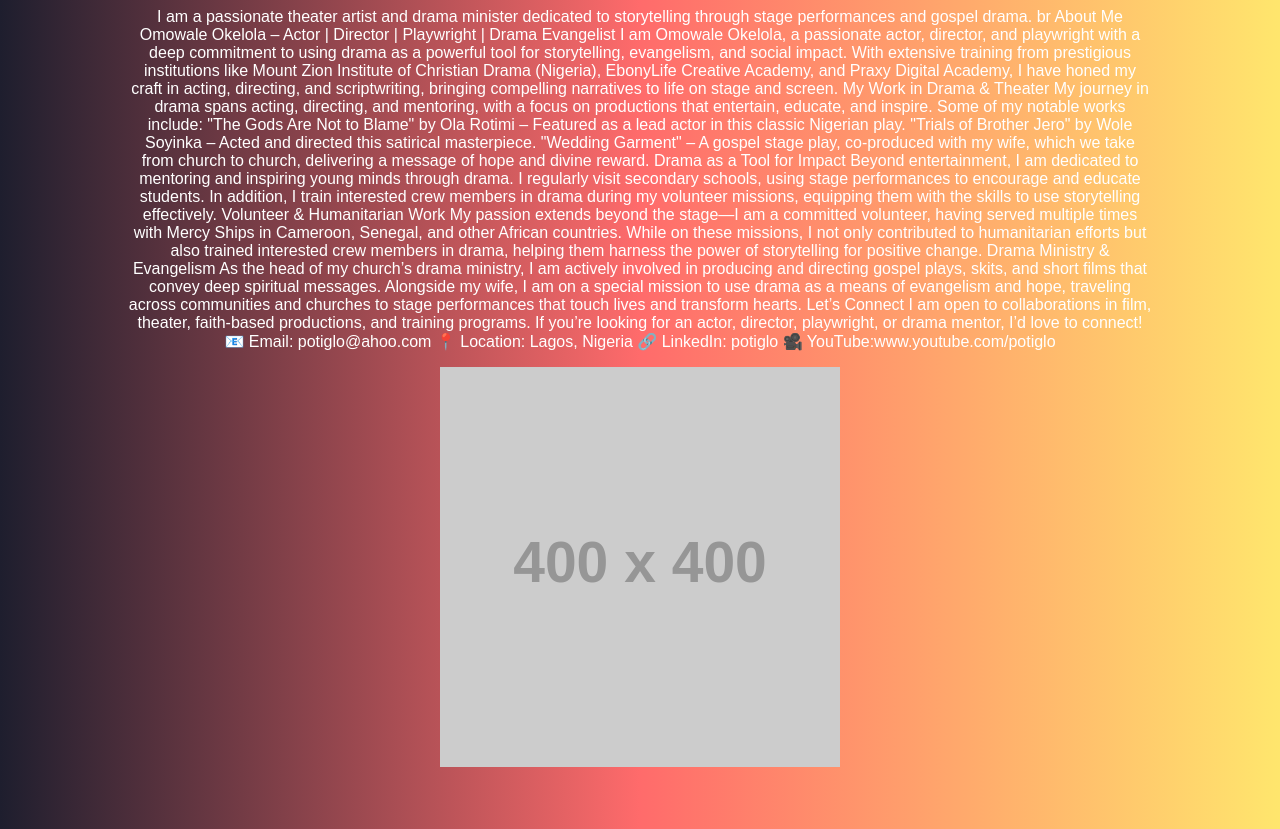
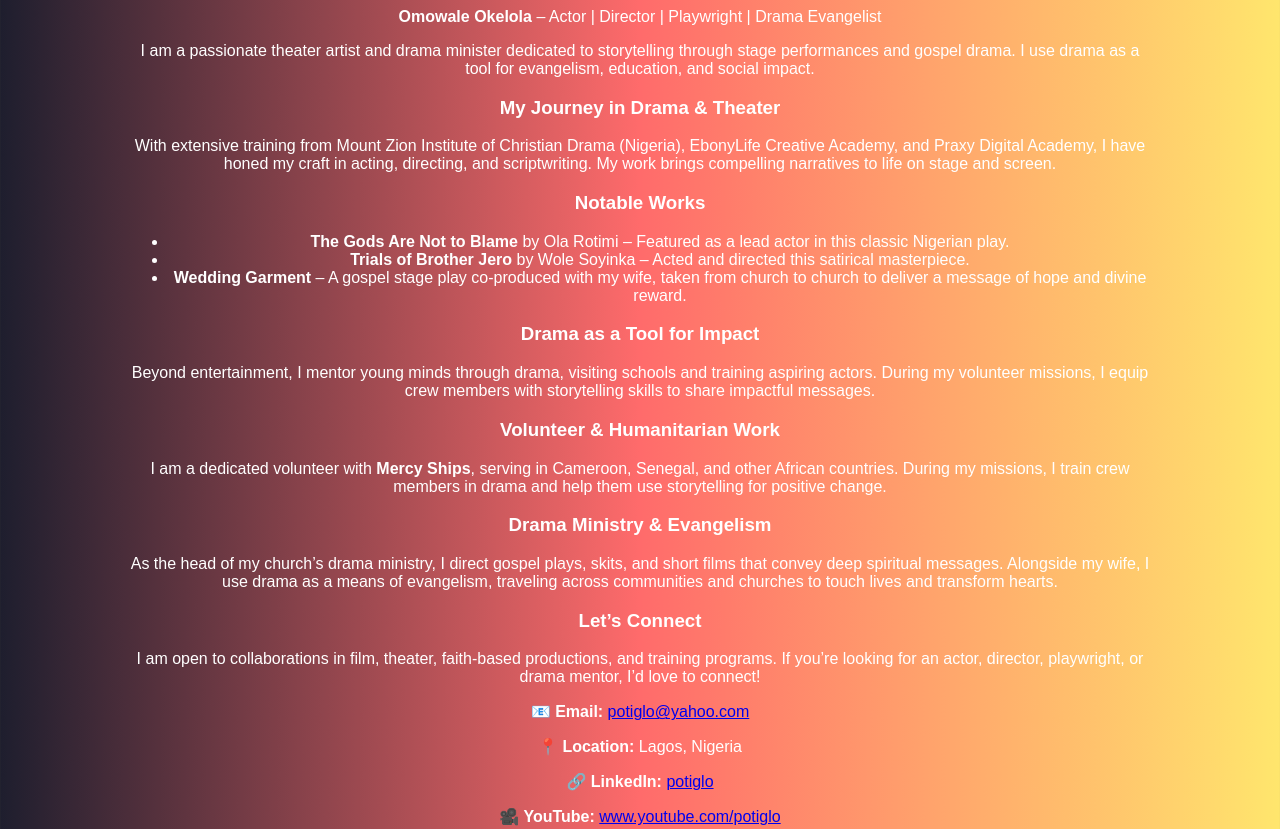
Before and after one commit to vtcbaruwa/WALE, a plain HTML site: page index.html in a window 1280 px wide. Shown: the part 1100-1929 px from the top of the page. Drawn offline with Linux system fonts and the light colour scheme; placeholder pictures from the web are drawn by us.

Commit message:
Update index.html

```diff
--- a/index.html
+++ b/index.html
@@ -3,10 +3,8 @@
 <head>
     <meta charset="UTF-8">
     <meta name="viewport" content="width=device-width, initial-scale=1.0">
-    <title>Omowale Okelola | Theater Portfolio
-</title>
+    <title>Omowale Okelola | Theater Portfolio</title>
     <link rel="stylesheet" href="styles.css">
-    </script>
     <link rel="stylesheet" href="https://cdnjs.cloudflare.com/ajax/libs/font-awesome/6.0.0/css/all.min.css">
 </head>
 <body>
@@ -30,34 +28,36 @@
 
     <section id="about">
         <h2>About Me</h2>
-        <p>I am a passionate theater artist and drama minister dedicated to storytelling through stage performances and gospel drama. br About Me
-Omowale Okelola – Actor | Director | Playwright | Drama Evangelist
-I am Omowale Okelola, a passionate actor, director, and playwright with a deep commitment to using drama as a powerful tool for storytelling, evangelism, and social impact. With extensive training from prestigious institutions like Mount Zion Institute of Christian Drama (Nigeria), EbonyLife Creative Academy, and Praxy Digital Academy, I have honed my craft in acting, directing, and scriptwriting, bringing compelling narratives to life on stage and screen.
+        <div class="about-content">
+            <p><strong>Omowale Okelola</strong> – Actor | Director | Playwright | Drama Evangelist</p>
+            <p>I am a passionate theater artist and drama minister dedicated to storytelling through stage performances and gospel drama. I use drama as a tool for evangelism, education, and social impact.</p>
 
-My Work in Drama & Theater
-My journey in drama spans acting, directing, and mentoring, with a focus on productions that entertain, educate, and inspire. Some of my notable works include:
+            <h3>My Journey in Drama & Theater</h3>
+            <p>With extensive training from Mount Zion Institute of Christian Drama (Nigeria), EbonyLife Creative Academy, and Praxy Digital Academy, I have honed my craft in acting, directing, and scriptwriting. My work brings compelling narratives to life on stage and screen.</p>
 
-"The Gods Are Not to Blame" by Ola Rotimi – Featured as a lead actor in this classic Nigerian play.
-"Trials of Brother Jero" by Wole Soyinka – Acted and directed this satirical masterpiece.
-"Wedding Garment" – A gospel stage play, co-produced with my wife, which we take from church to church, delivering a message of hope and divine reward.
-Drama as a Tool for Impact
-Beyond entertainment, I am dedicated to mentoring and inspiring young minds through drama. I regularly visit secondary schools, using stage performances to encourage and educate students. In addition, I train interested crew members in drama during my volunteer missions, equipping them with the skills to use storytelling effectively.
+            <h3>Notable Works</h3>
+            <ul>
+                <li><strong>The Gods Are Not to Blame</strong> by Ola Rotimi – Featured as a lead actor in this classic Nigerian play.</li>
+                <li><strong>Trials of Brother Jero</strong> by Wole Soyinka – Acted and directed this satirical masterpiece.</li>
+                <li><strong>Wedding Garment</strong> – A gospel stage play co-produced with my wife, taken from church to church to deliver a message of hope and divine reward.</li>
+            </ul>
 
-Volunteer & Humanitarian Work
-My passion extends beyond the stage—I am a committed volunteer, having served multiple times with Mercy Ships in Cameroon, Senegal, and other African countries. While on these missions, I not only contributed to humanitarian efforts but also trained interested crew members in drama, helping them harness the power of storytelling for positive change.
+            <h3>Drama as a Tool for Impact</h3>
+            <p>Beyond entertainment, I mentor young minds through drama, visiting schools and training aspiring actors. During my volunteer missions, I equip crew members with storytelling skills to share impactful messages.</p>
 
-Drama Ministry & Evangelism
-As the head of my church’s drama ministry, I am actively involved in producing and directing gospel plays, skits, and short films that convey deep spiritual messages. Alongside my wife, I am on a special mission to use drama as a means of evangelism and hope, traveling across communities and churches to stage performances that touch lives and transform hearts.
+            <h3>Volunteer & Humanitarian Work</h3>
+            <p>I am a dedicated volunteer with <strong>Mercy Ships</strong>, serving in Cameroon, Senegal, and other African countries. During my missions, I train crew members in drama and help them use storytelling for positive change.</p>
 
-Let’s Connect
-I am open to collaborations in film, theater, faith-based productions, and training programs. If you’re looking for an actor, director, playwright, or drama mentor, I’d love to connect!
+            <h3>Drama Ministry & Evangelism</h3>
+            <p>As the head of my church’s drama ministry, I direct gospel plays, skits, and short films that convey deep spiritual messages. Alongside my wife, I use drama as a means of evangelism, traveling across communities and churches to touch lives and transform hearts.</p>
 
-📧 Email: potiglo@ahoo.com
-📍 Location: Lagos, Nigeria
-🔗 LinkedIn: potiglo
-🎥 YouTube:www.youtube.com/potiglo
-
-</p>
+            <h3>Let’s Connect</h3>
+            <p>I am open to collaborations in film, theater, faith-based productions, and training programs. If you’re looking for an actor, director, playwright, or drama mentor, I’d love to connect!</p>
+            <p><strong>📧 Email:</strong> <a href="mailto:potiglo@yahoo.com">potiglo@yahoo.com</a></p>
+            <p><strong>📍 Location:</strong> Lagos, Nigeria</p>
+            <p><strong>🔗 LinkedIn:</strong> <a href="#">potiglo</a></p>
+            <p><strong>🎥 YouTube:</strong> <a href="https://www.youtube.com/potiglo">www.youtube.com/potiglo</a></p>
+        </div>
         <img src="https://via.placeholder.com/400" alt="Profile Image">
     </section>
 
```
